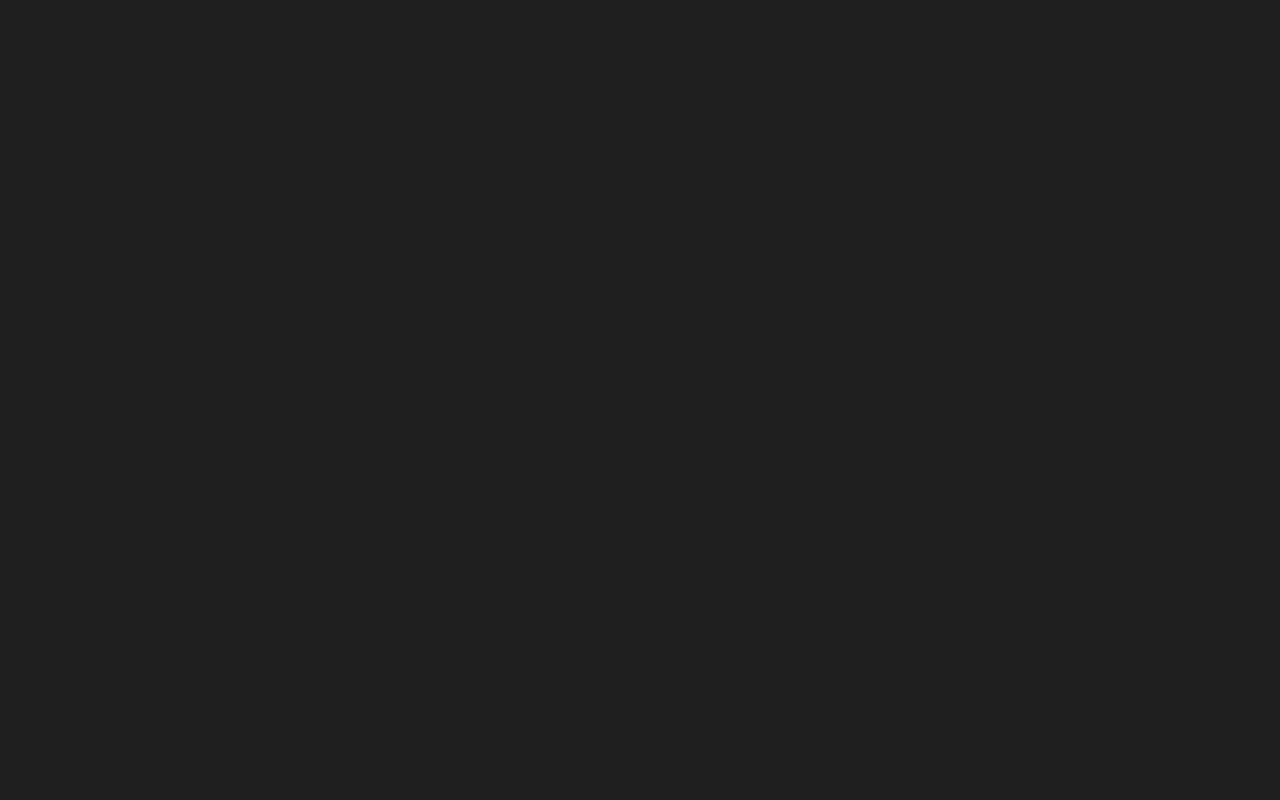
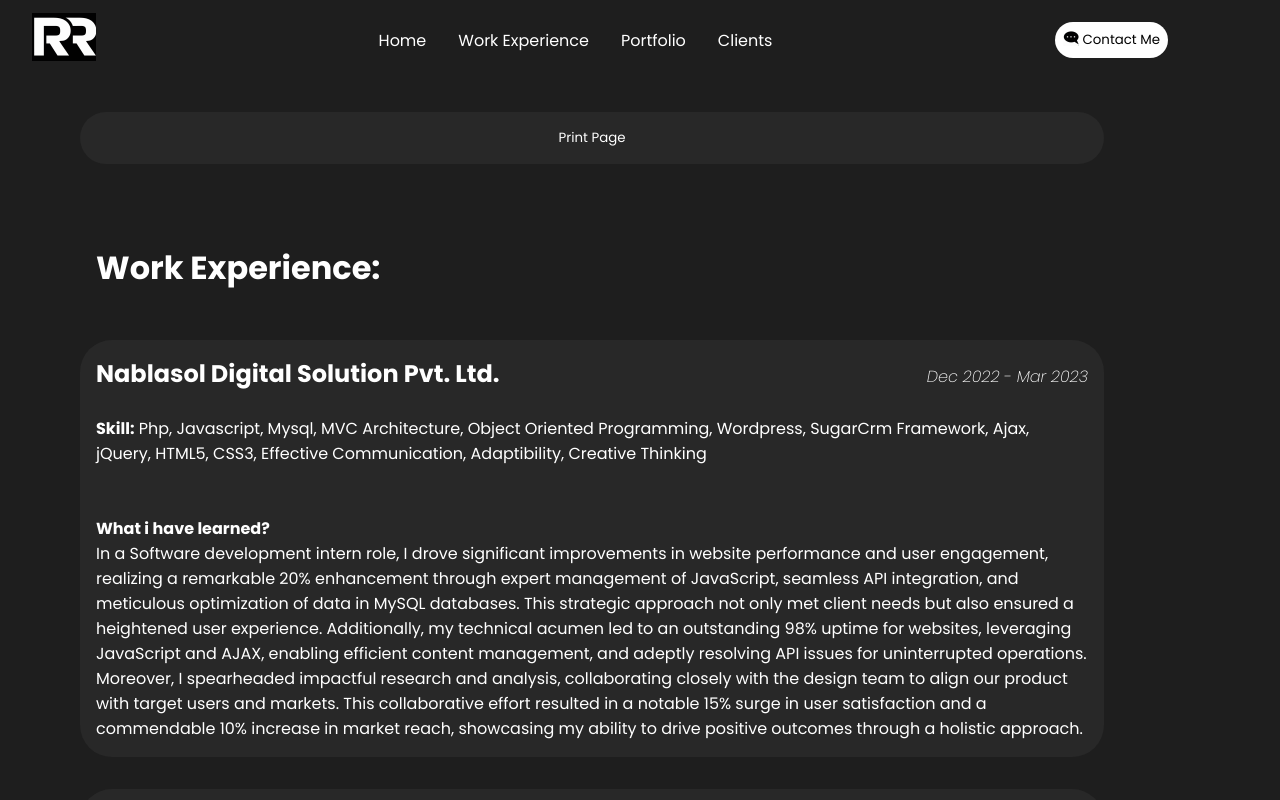
Before and after one commit to Rahulpersie66/Portfolio, a React (Create React App) app: page /portfolioPage in a window 1280 px wide. Before the commit this address had no page. Shown: the top 800 px of the page. Built offline with nearby package versions, Linux system fonts and the light colour scheme.

Commit message:
woring on link part -2

```diff
--- a/src/App.js
+++ b/src/App.js
@@ -23,7 +23,7 @@ function App() {
       <div className="App">
         <Routes>
         <Route
-            path="/"
+            path="/Portfolio/"
             element={
               <>
                 <Navbar/>
@@ -35,7 +35,7 @@ function App() {
               </>
             }
           />
-          <Route path="/portfolio" element={<PortfolioPage />} />
+          <Route path="/portfolioPage/" element={<PortfolioPage />} />
         </Routes>
       </div>
     </Router>
--- a/src/components/NavBar/navbar.js
+++ b/src/components/NavBar/navbar.js
@@ -12,14 +12,14 @@ const Navbar  = ({ onWorksClick }) => {
 
     return (
         <nav className="navbar">
-            <RouterLink to='/'>
+            <RouterLink to='/Portfolio/'>
                 <img src={logo} alt="Logo" className='logo' />
             </RouterLink>
             <div className="desktopMenu">
                 <Link activeClass='active' to='intro' spy={true} smooth={true} offset={-100} duration={500} className='desktopMenuListItem'>Home</Link>
                 <Link  activeClass='active' to='skills' spy={true} smooth={true} offset={-50} duration={500} className='desktopMenuListItem'>About</Link>
                 {/* <Link activeClass='active' to='works' spy={true} smooth={true} offset={-50} duration={500} className='desktopMenuListItem' onClick={() => onWorksClick()}>Portfolio</Link> */}
-                <RouterLink to='/portfolio' className='desktopMenuListItem'>Portfolio</RouterLink>
+                <RouterLink to='/portfolioPage/' className='desktopMenuListItem'>Portfolio</RouterLink>
                 <Link activeClass='active' to='clients' spy={true} smooth={true} offset={-70} duration={500} className='desktopMenuListItem'>Clients</Link>
             </div>
             <button className="desktopMenuBtn" onClick = {()=> {
@@ -35,7 +35,7 @@ const Navbar  = ({ onWorksClick }) => {
                 <Link activeClass='active' to='intro' spy={true} smooth={true} offset={-100} duration={500} className='listItem' onClick={ () =>setShowMenu(false) } >Home</Link>
                 <Link  activeClass='active' to='skills' spy={true} smooth={true} offset={-50} duration={500} className='listItem' onClick={ () =>setShowMenu(false) } >About</Link>
                 {/* <Link activeClass='active' to='works' spy={true} smooth={true} offset={-50} duration={500} className='listItem' onClick={ () =>{setShowMenu(false);} } >Portfolio</Link> */}
-                <RouterLink to='/portfolio' className='listItem'>Portfolio</RouterLink>
+                <RouterLink to='/portfolioPage/' className='listItem'>Portfolio</RouterLink>
                 <Link activeClass='active' to='clients' spy={true} smooth={true} offset={-70} duration={500} className='listItem' onClick={ () =>setShowMenu(false) } >Clients</Link>
                 <Link activeClass='active' to='contact' spy={true} smooth={true} offset={-70} duration={500} className='listItem' onClick={ () =>setShowMenu(false) } >Contact</Link>
             </div>
```
